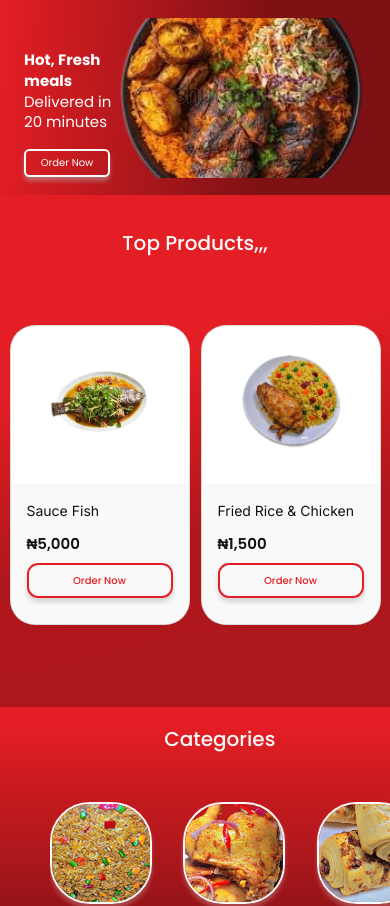
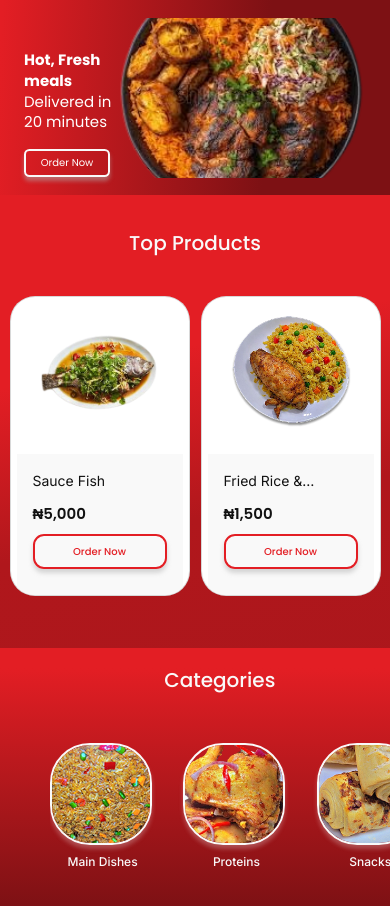
Before and after one commit to Havilah-Hills03/lescy-romeo-fast-food, a Next.js app: page / in a window 390 px wide. Shown: the top 906 px of the page. Built offline with nearby package versions, Linux system fonts and the light colour scheme.

Commit message:
updated the card width and height

```diff
--- a/app/Hero-page-sections/Top-Product.tsx
+++ b/app/Hero-page-sections/Top-Product.tsx
@@ -71,9 +71,9 @@ const TopProduct: React.FC = () => {
 
  >
   <h1 className="h1 text-center pt-12 font-medium text-[20px] lg:text-[35px] md:text-[35px]"
-  >Top Products,,,</h1>
+  >Top Products</h1>
      <div
-      className=" max-w-4xl lg:max-w-8xl  md:max-w-7xl  flex justify-center items-center h-[55vh] lg:h-screen px-1"
+      className=" max-w-4xl lg:max-w-8xl  md:max-w-7xl  flex justify-center items-center h-[48vh] lg:h-screen px-1"
 
     >
 
--- a/app/component/Product-card.tsx
+++ b/app/component/Product-card.tsx
@@ -13,7 +13,7 @@ btn?: string
 
 const ProductCard:React.FC<productProps>  = ({productImage , productAlt, productTitle, productPrice, productDesc, btn}) => {
   return (
-<div className="lg:w-75  md:w-75    lg:h-[466px] md:h-[466px] h-[300px]   my-4 w-[180px] mx-auto lg:rounded-[50px]  md:rounded-[50px]  rounded-[25px] border-[1.5px] border-[#B2B2B280] bg-white flex flex-col pro-card cursor-pointer overflow-hidden prodcat-com">
+<div className="lg:w-75  md:w-75 lg:h-[466px] md:h-[466px] h-[300px]   my-4 w-[180px] mx-auto lg:rounded-[50px]  md:rounded-[50px]  rounded-[25px] border-[1.5px] border-[#B2B2B280] bg-white flex flex-col pro-card cursor-pointer overflow-hidden prodcat-com">
 
   {/* image content */}
  <div className="h-[45%] w-full flex items-center justify-center pt-4">
--- a/app/globals.css
+++ b/app/globals.css
@@ -80,15 +80,20 @@ nav li {
       border-radius: 11px!important;
   }
   .prodcat-com img{
-    width: 100px!important
+    width: 120px!important
   }
    .cat-pro-sec{
      padding-left: 3.1em
+  }
+   .prodcat-com {
+   padding-left: 6px;
+   padding-right: 6px;
   }
 }
 
 @media (max-width:350px) {
   .prodcat-com {
     width: 150px;
+    padding:1px
   }
 }
```
